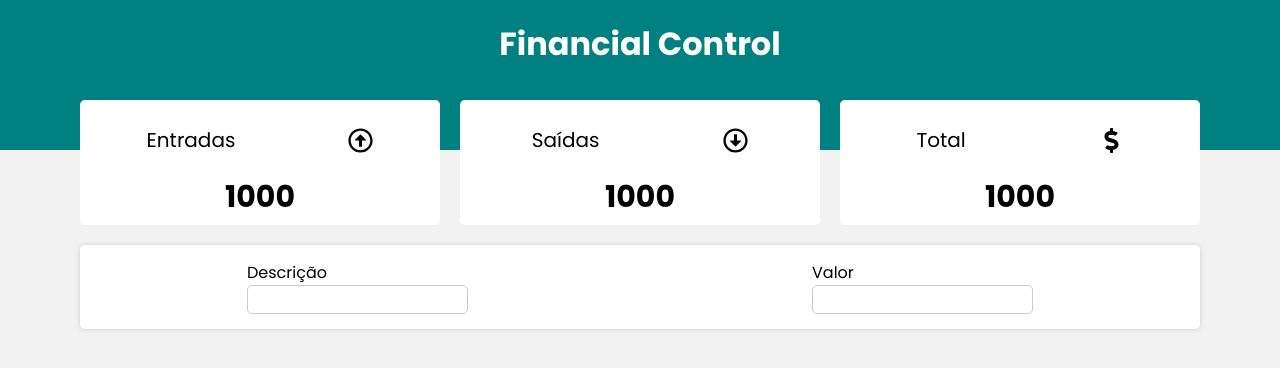
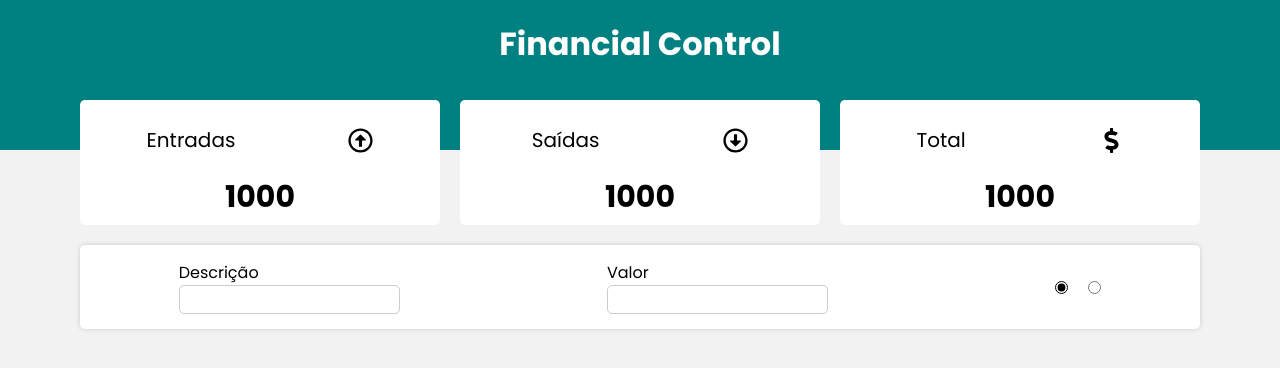
Before and after one commit to Nigraum/financial-controller, a React (Create React App) app: page / in a window 1280 px wide. Shown: the top 368 px of the page. Built offline with nearby package versions, Linux system fonts and the light colour scheme.

Commit message:
Create const isExpense/setExpense

```diff
--- a/src/components/Form/index.js
+++ b/src/components/Form/index.js
@@ -4,6 +4,7 @@ import { Button, Container, Input, InputContent, Label, RadioGroup } from "./sty
 const Form = () => {
   const [desc, setDesc] = useState("");
   const [amount, setAmount] = useState("");
+  const [isExpense, setExpense] = useState(false);
 
   return (
     <Container>
@@ -19,6 +20,18 @@ const Form = () => {
           onChange={(e) => setAmount(e.target.value)}
         />
       </InputContent>
+      <RadioGroup>
+        <Input
+          type="radio"
+          id="rIncome"
+          defaultChecked
+          name="group1"
+        />
+        <Input
+          type="radio"
+
+        />
+      </RadioGroup>
     </Container>
   );
 };
```
